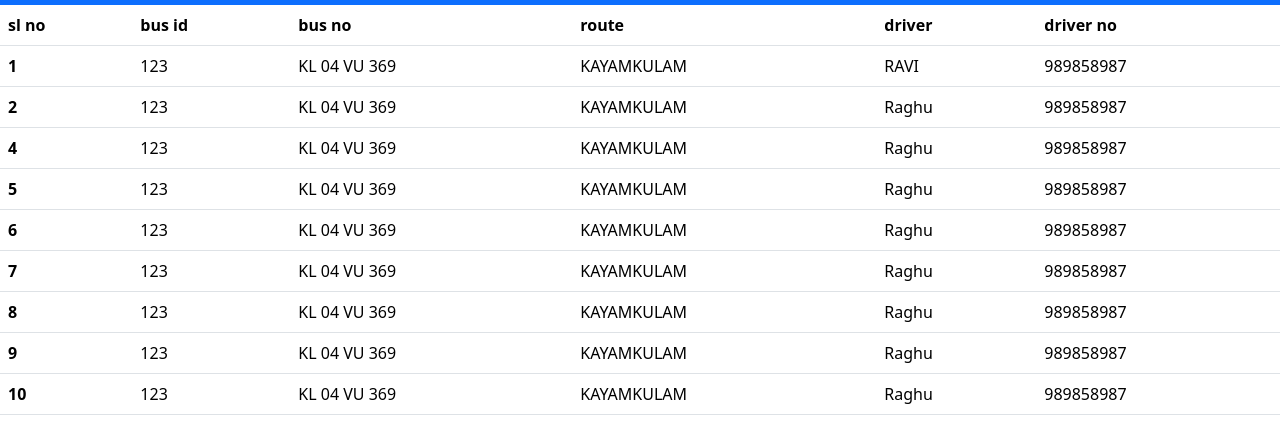
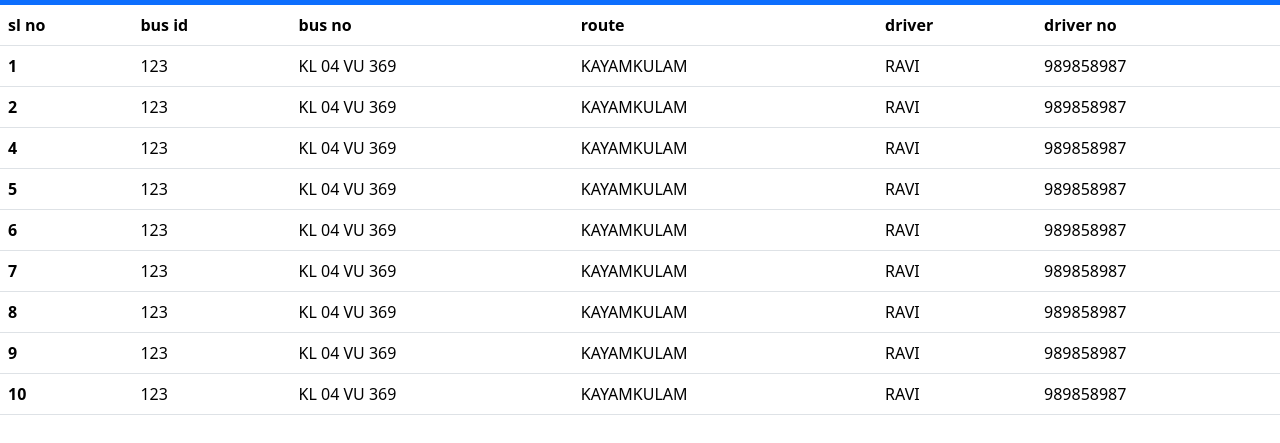
Before and after one commit to vigneshunnithan/ksrtcapp, a plain HTML site: page viewall.html in a window 1280 px wide. Shown: the part 51-494 px from the top of the page. Drawn offline with nearby package versions, Linux system fonts and the light colour scheme.

Commit message:
ksrtcapp

```diff
--- a/viewall.html
+++ b/viewall.html
@@ -66,7 +66,7 @@
                     <td>123</td>
                     <td>KL 04 VU 369</td>
                     <td>KAYAMKULAM</td>
-                    <td>Raghu</td>
+                    <td>RAVI</td>
                     <td>989858987</td>
 
                   </tr>
@@ -75,7 +75,7 @@
                     <td>123</td>
                     <td>KL 04 VU 369</td>
                     <td>KAYAMKULAM</td>
-                    <td>Raghu</td>
+                    <td>RAVI</td>
                     <td>989858987</td>
 
                   </tr>
@@ -84,7 +84,7 @@
                     <td>123</td>
                     <td>KL 04 VU 369</td>
                     <td>KAYAMKULAM</td>
-                    <td>Raghu</td>
+                    <td>RAVI</td>
                     <td>989858987</td>
 
                   </tr>
@@ -93,7 +93,7 @@
                     <td>123</td>
                     <td>KL 04 VU 369</td>
                     <td>KAYAMKULAM</td>
-                    <td>Raghu</td>
+                    <td>RAVI</td>
                     <td>989858987</td>
 
                   </tr>
@@ -102,7 +102,7 @@
                     <td>123</td>
                     <td>KL 04 VU 369</td>
                     <td>KAYAMKULAM</td>
-                    <td>Raghu</td>
+                    <td>RAVI</td>
                     <td>989858987</td>
 
                   </tr>
@@ -111,7 +111,7 @@
                     <td>123</td>
                     <td>KL 04 VU 369</td>
                     <td>KAYAMKULAM</td>
-                    <td>Raghu</td>
+                    <td>RAVI</td>
                     <td>989858987</td>
 
                   </tr>
@@ -120,7 +120,7 @@
                     <td>123</td>
                     <td>KL 04 VU 369</td>
                     <td>KAYAMKULAM</td>
-                    <td>Raghu</td>
+                    <td>RAVI</td>
                     <td>989858987</td>
 
                   </tr>
@@ -129,7 +129,7 @@
                     <td>123</td>
                     <td>KL 04 VU 369</td>
                     <td>KAYAMKULAM</td>
-                    <td>Raghu</td>
+                    <td>RAVI</td>
                     <td>989858987</td>
 
                   </tr>
```
